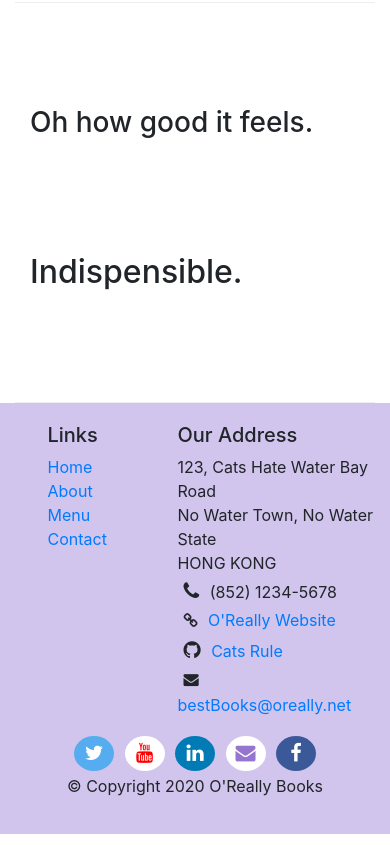
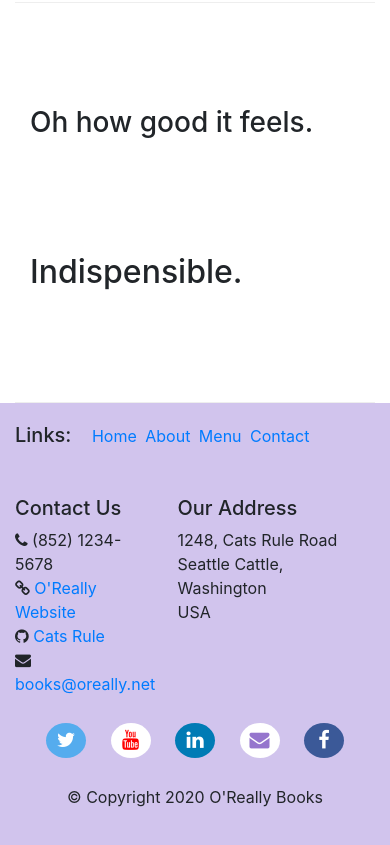
Before and after one commit to betsystevens/books, a website: page index.html in a window 390 px wide. Shown: the part 1540-2385 px from the top of the page. Drawn offline with nearby package versions, Linux system fonts and the light colour scheme.

Commit message:
footer links responsive display

```diff
--- a/css/styles.css
+++ b/css/styles.css
@@ -44,7 +44,7 @@ address .fa-envelope {
 }
 
 .social {
-  margin: 3px 3px;
+  margin: 3px 10px;
 }
 .social.fa {
   padding: 10px;
--- a/index.html
+++ b/index.html
@@ -133,29 +133,41 @@
 
     <footer class="footer">
         <div class="container">
+            <div class="row d-block d-md-none">
+                <div class="col-11 mb-5 offset-1 ml-0">
+                    <h5 class="d-inline pr-3">Links:</h5>
+                    <a class="pr-1 pr-sm-3" href="#">Home</a>
+                    <a class="pr-1 pr-sm-3" href="#">About</a>
+                    <a class="pr-1 pr-sm-3" href="#">Menu</a>
+                    <a class="pr-1 pr-sm-3" href="#">Contact</a>
+                </div>
+            </div>
             <div class="row">
-                <div class="col-4 offset-1 col-sm-2">
-                    <h5>Links</h5>
-                    <ul class="list-unstyled">
+                <div class="col-11 offset-1 col-md-2">
+                    <h5 class="d-none d-md-block">Links</h5>
+                    <ul class="list-unstyled d-none d-md-block">
                         <li><a href="#">Home</a></li>
                         <li><a href="#">About</a></li>
                         <li><a href="#">Menu</a></li>
                         <li><a href="#">Contact</a></li>
                     </ul>
                 </div>
-                <div class="col-7 col-sm-5">
+                <div class="col-5 col-offset-1 col-md-4">
+                    <h5>Contact Us</h5>
+                    <i class="fa fa-phone"></i> (852) 1234-5678<br>
+                    <i class="fa fa-link"></i> <a href="https://example.com">O'Really Website</a><br>
+                    <i class="fa fa-github"></i> <a href="https://github.com/catsrule"> Cats Rule</a><br>
+                    <i class="fa fa-envelope"></i> <a href="mailto:bestBooks@oreally.net"> books@oreally.net</a><br>
+                </div>
+                <div class="col-6 col-md-5">
                     <h5>Our Address</h5>
                     <address>
-		              123, Cats Hate Water Bay Road<br>
-		              No Water Town, No Water State<br>
-		              HONG KONG<br>
-                      <i class="fa fa-phone"></i> (852) 1234-5678<br>
-                      <i class="fa fa-link"></i> <a href="https://example.com">O'Really Website</a><br>
-		              <i class="fa fa-github"></i> <a href="https://github.com/catsrule"> Cats Rule</a><br>
-                      <i class="fa fa-envelope"></i> <a href="mailto:bestBooks@oreally.net"> bestBooks@oreally.net</a><br>
+		              1248, Cats Rule Road<br>
+		              Seattle Cattle, Washington<br>
+		              USA<br>
 		            </address>
                 </div>
-                <div class="col-12 col-sm-4 align-self-center">
+                <div class="col-12 mt-4 mb-4 align-self-center">
                     <div class="text-center">
                         <a href="http://twitter.com/"><i class="social fa fa-twitter fa-lg"></i></a>
                         <a href="http://youtube.com/"><i class="social fa fa-youtube fa-lg"></i></a>
```
